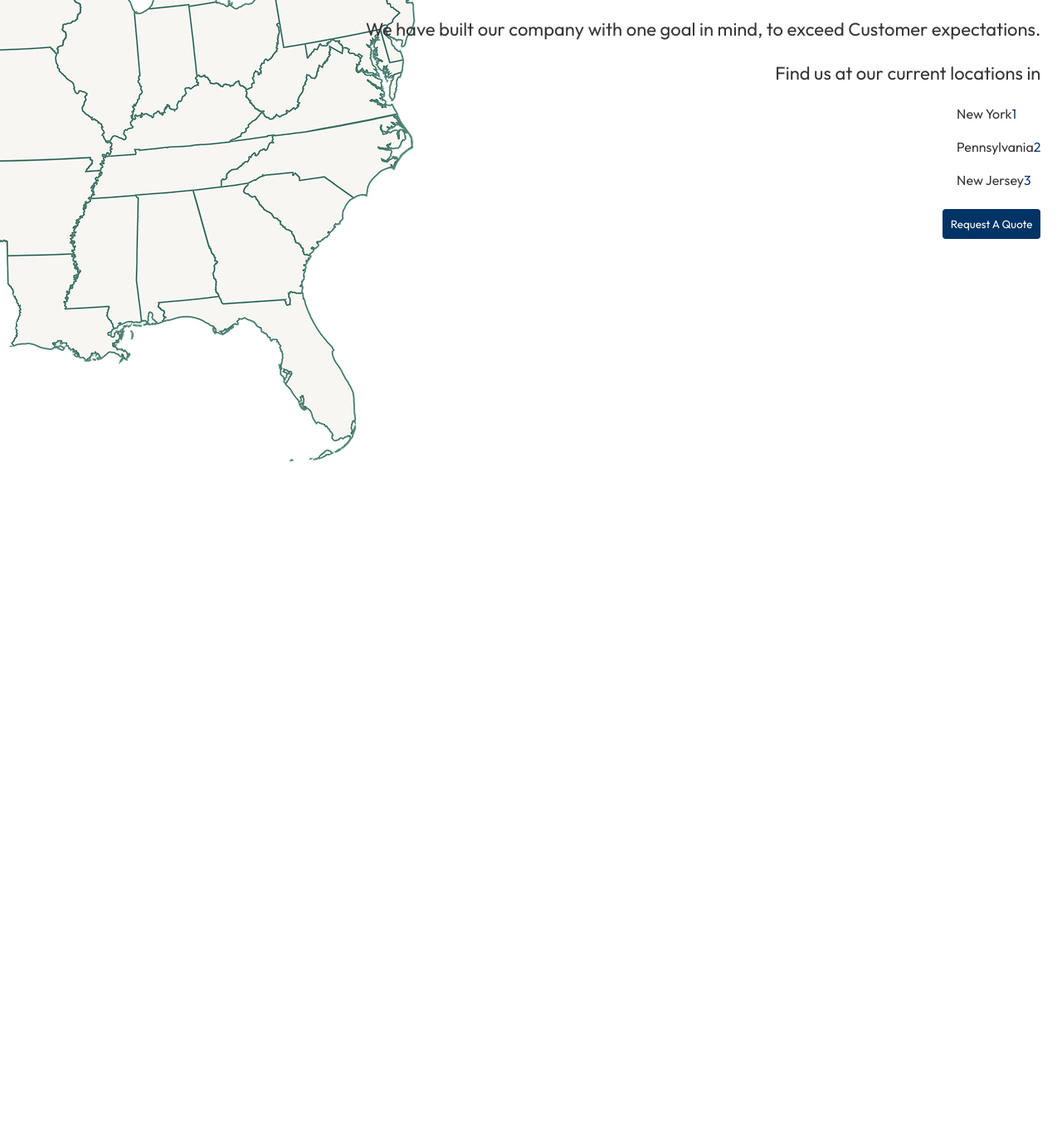
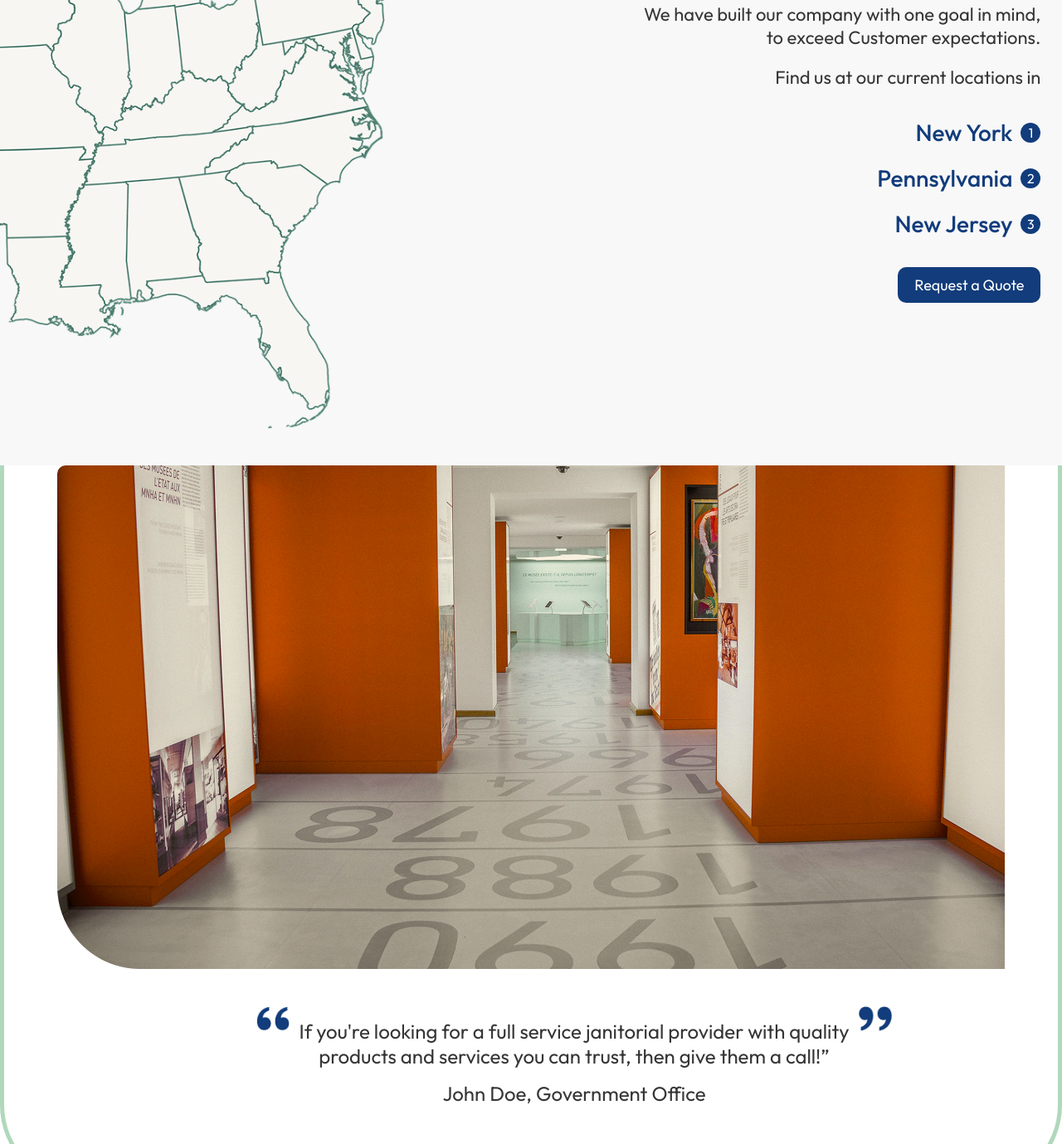
Before and after one commit to Raja1947/Assignment-2, a plain HTML site: page index.html in a window 1280 px wide. Shown: the part 3145-4524 px from the top of the page at 83% size. Before the commit the page ends 3726 px from the top, so only its background shows below. Drawn offline with nearby package versions, Linux system fonts and the light colour scheme.

Commit message:
second-slider in progress

```diff
--- a/index.html
+++ b/index.html
@@ -656,9 +656,6 @@
     <!-- location-container  -->
 
     <section class="location-container">
-      <div class="right-location-img">
-        <img src="./assets/location.png" alt="location-img" />
-      </div>
       <div class="left-location-content">
         <div class="container">
           <div class="location-top-content">
@@ -667,10 +664,9 @@
                 We have built our company with one goal in mind, to exceed
                 Customer expectations.
               </p>
-            </div>
-            <div class="location-bottom-para">
               <p>Find us at our current locations in</p>
             </div>
+
             <div class="location-list">
               <ul>
                 <li><a>New York</a><span>1</span></li>
@@ -679,8 +675,53 @@
               </ul>
             </div>
             <div class="location-btn">
-              <button>Request A Quote</button>
+              <a class="">Request a Quote</a>
             </div>
+          </div>
+        </div>
+      </div>
+      <div class="right-location-img">
+        <img src="./assets/location.png" alt="location-img" />
+      </div>
+    </section>
+    <!-- location end  -->
+
+    <!-- second-slider starts  -->
+    <section class="second-slider">
+      <div class="container-lg">
+        <div class="splide2" aria-label="Splide Basic HTML Example">
+          <div class="splide__track">
+            <ul class="splide__list">
+              <li class="splide__slide">
+                <div class="splide2-content-details">
+                  <div class="splide2-img">
+                    <img src="./assets/secondslider.png" alt="slider" />
+                  </div>
+                  <div class="splide2-content">
+                    <p>
+                      If you're looking for a full service janitorial provider
+                      with quality products and services you can trust, then
+                      give them a call!”
+                    </p>
+                    <p>John Doe, Government Office</p>
+                    <div>
+                      <img
+                        src="./assets/left.png"
+                        alt="left"
+                        class="img-left"
+                      />
+                    </div>
+                    <div>
+                      <img
+                        src="./assets/right.png"
+                        class="img-right"
+                        alt="img"
+                      />
+                    </div>
+                  </div>
+                </div>
+              </li>
+            </ul>
           </div>
         </div>
       </div>
--- a/script.js
+++ b/script.js
@@ -43,3 +43,9 @@ new Splide('.splide', {
       600: { perPage:  1}
   }
 }).mount();
+
+new Splide(".splide-2", {
+  type: "loop",
+  autoplay: true,
+  pagination: false,
+}).mount();
--- a/style.css
+++ b/style.css
@@ -797,72 +797,194 @@ button:hover {
 
 .location-container {
   position: relative;
-  padding: 20px 0;
-  /* background-color: red; */
+  padding: 40px 0;
+  background-color: #f8f8f8;
 }
 
 .left-location-content {
-  position: absolute;
-  inset: 0;
   display: flex;
   align-items: center;
   justify-content: center;
+  position: absolute;
+  right: 0;
+  width: 100%;
+  height: 100%;
 }
 .location-top-content {
   display: flex;
   flex-direction: column;
+  justify-content: end;
   align-items: end;
-  gap: 25px;
-  /* width: 45%; */
+  gap: 35px;
 
-  height: 100%;
+  width: 50%;
+  margin-left: auto;
+  text-align: end;
+}
+.location-top-para {
+  display: flex;
+  flex-direction: column;
+  gap: 20px;
 }
 .location-top-para p {
   color: var(--para-color);
   font-size: 22px;
+  max-width: 500px;
 }
-.location-bottom-para p {
-  color: var(--para-color);
-  font-size: 22px;
-}
+
 .location-list ul {
   display: flex;
   flex-direction: column;
+
   gap: 20px;
 }
-.location-list ul li{
+.location-list ul li {
   color: var(--heading-color);
 }
+.location-list ul li {
+  display: flex;
+  gap: 10px;
+  align-items: center;
+  justify-content: end;
+}
+.location-list ul li a {
+  color: var(--heading-color);
+  font-size: 28px;
+  font-weight: 500;
+  text-decoration: none;
+  cursor: pointer;
+  position: relative;
+  display: inline-block;
+}
+.location-list ul li span {
+  display: flex;
+  background-color: var(--heading-color);
+  color: var(--text-white);
+  padding: 5px;
+  border-radius: 100%;
+  width: 24px;
+  height: 24px;
+  align-items: center;
+  justify-content: center;
+}
+.location-btn a {
+  display: inline-block;
+  color: var(--text-white);
+  background-color: var(--heading-color);
+  padding: 10px 20px;
+  border-radius: 10px;
+  font-size: 18px;
+  text-decoration: none;
+}
 
-.right-location-image {
-  margin-left: auto;
+.right-location-img {
   width: 45%;
+  position: relative;
 }
-.right-location-image img {
+.right-location-img img {
   object-fit: cover;
   width: 100%;
   height: 100%;
-  object-position: left bottom;
+}
+@media screen and (max-width: 1024px) {
+  .location-top-content {
+    width: 100%;
+    gap: 20px;
+  }
+  .location-top-para p {
+    font-size: 20px;
+  }
+}
+@media screen and (max-width: 768px) {
+  .location-container {
+    display: flex;
+    flex-direction: column-reverse;
+    gap: 40px;
+  }
+  .left-location-content {
+    position: relative;
+  }
+  .right-location-img {
+    width: 100%;
+    height: 100%;
+  }
+  .location-top-para p{
+    font-size: 18px;
+  }
+  .location-list ul li a {
+    font-size: 24px;
+  }
+  .location-btn a {
+    font-size: 16px;
+  }
 }
 
+/* second-slider  */
+.container-lg{
+  max-width: 1380px;
+  padding: 0 5% 5% 5%;
+
+  border: 5px solid #B0D8BB;
+  border-radius: 0px 0px 100px 100px;
+  border-top: 0px;
+  margin: 0 auto;
+  width: 100%;
+}
+
+.splide2-content-details {
+  display: flex;
+  flex-direction: column;
+  gap: 60px;
+  text-align: center;
+}
+.splide2-img{
+  width: 100%;
+  height: 100%;
+}
+.splide2-img img {
+  width: 100%;
+  height: 100%;
+  object-fit: cover;
+  border-radius: 10px;
+}
+.splide2-content {
+  display: flex;
+  flex-direction: column;
+  gap: 15px;
+  position: relative;
+}
+.splide2-content img {
+  width: 40px;
+  height: 40px;
+  object-fit: contain;
+  border-radius: 10px;
+}
+.splide2-content p {
+  color: var(--para-color);
+  font-size: 24px;
+  max-width: 700px;
+  margin: 0 auto;
+}
+.img-left {
+  position: absolute;
+  left: 240px;
+  top: -20px;
+}
+.img-right {
+  position: absolute;
+  right: 240px;
+  top: -20px;
+}
 @media screen and (max-width: 768px) {
-  .hero-container {
-    display: flex;
-    flex-direction: column;
-    gap: 20px;
+  .splide2-content p {
+    font-size: 20px;
   }
-  .left-content {
-    position: relative;
-    width: 100%;
-  }
-  .container-content {
-    width: 100%;
-    gap: 40px;
+  @media screen and (max-width: 500px) {
+    .splide2-content p {
+      font-size: 18px;
+
+    }
+
   }
 
-  .right-location-image {
-    width: 100%;
-  }
 }
-@media screen and (max-width: 500px) {
-}
```
Also changed, not shown: assets/left.png (added), assets/right.png (added), assets/second.png (added), assets/secondslider.png (renamed from assets/ZtC4_rPCRXA.png).
